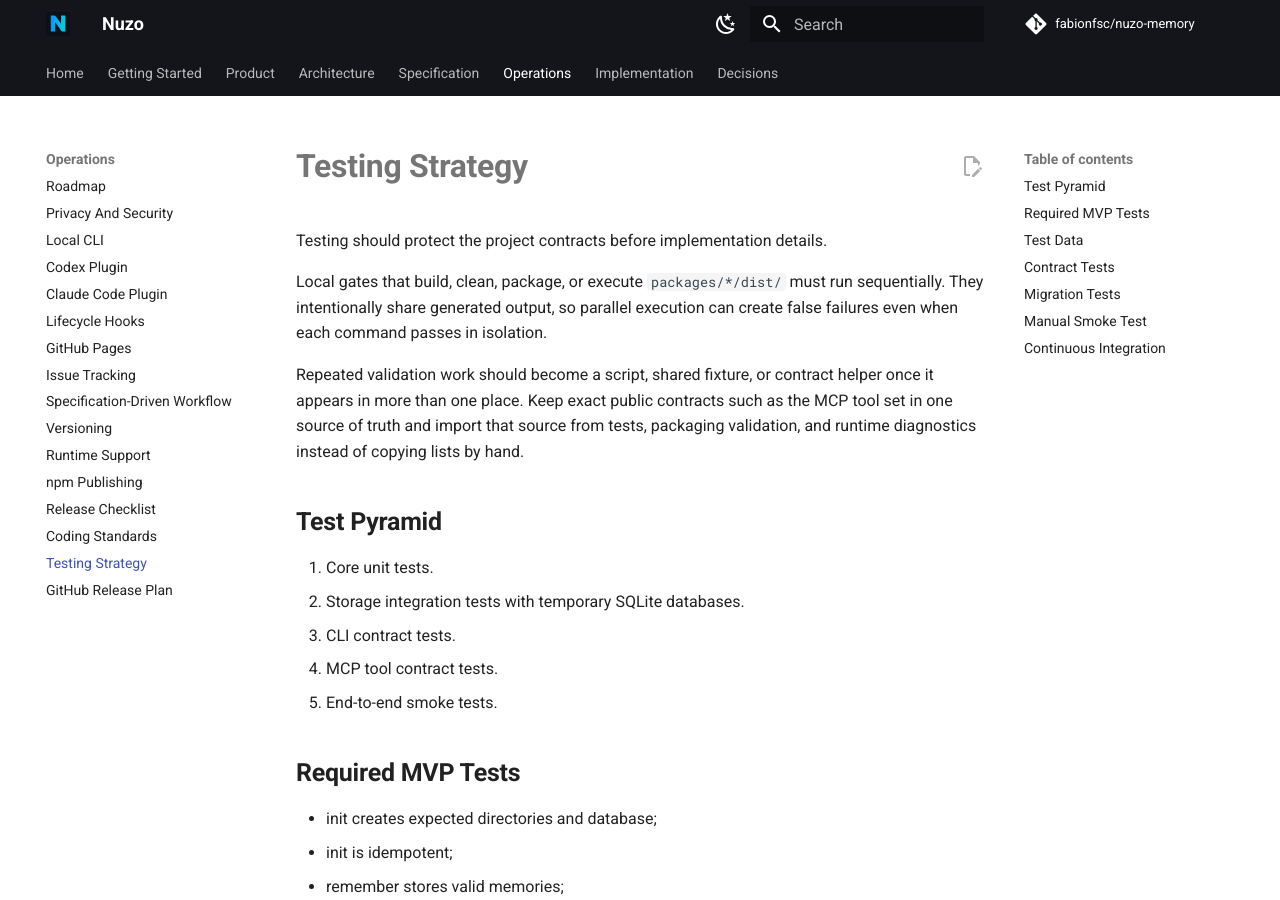
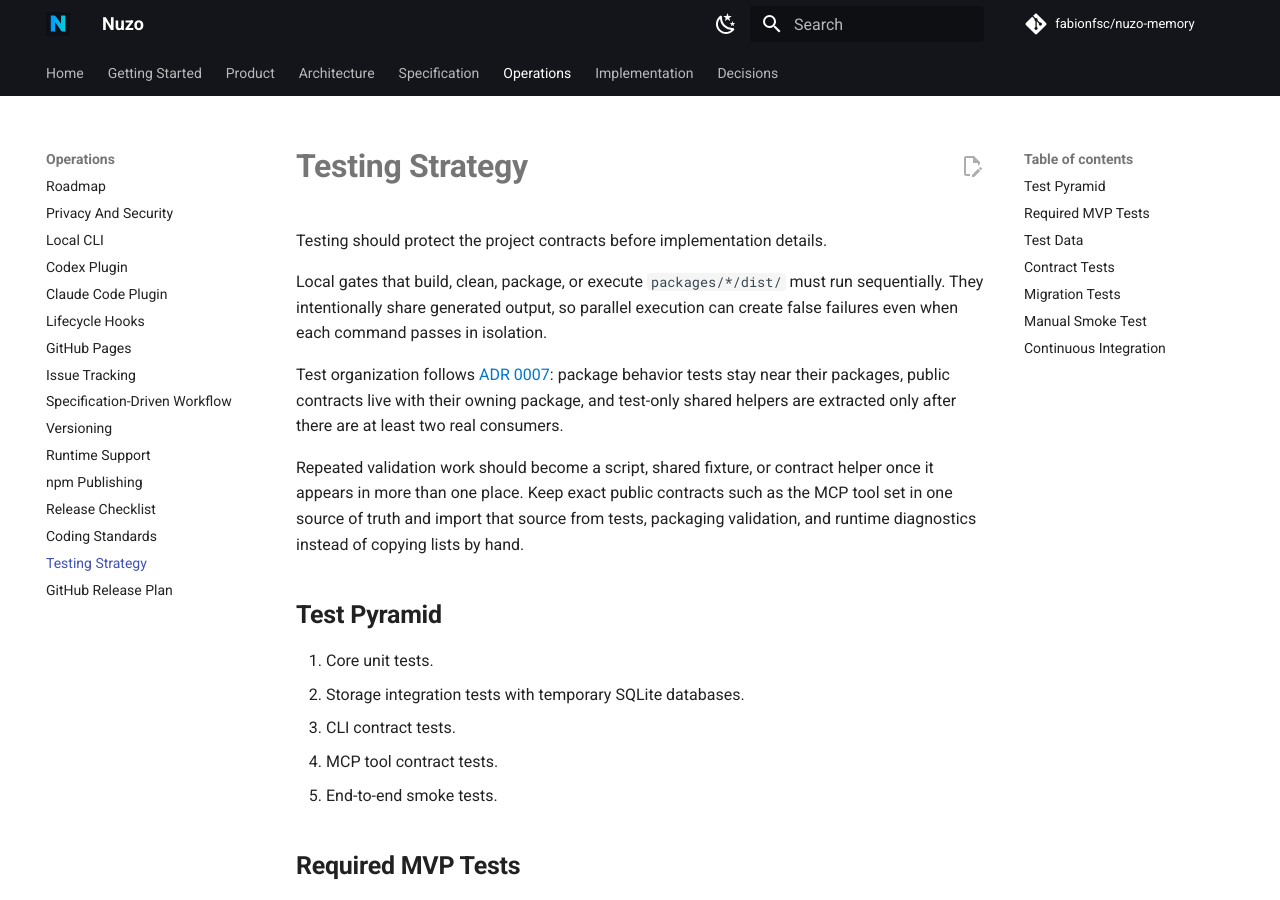
Before and after one commit to fabionfsc/nuzo-memory, an MkDocs documentation site: the page built from docs/operations/testing-strategy.md, in a window 1280 px wide and 900 px high. Built offline with MkDocs 1.6.1 and Material for MkDocs 9.7.7, drawn with Linux system fonts in a browser that asks for light colours; comment, search, counter and statistics services are not loaded.

Commit message:
docs: record test organization decision
Records ADR 0007 for package-local tests, shared runtime contracts, and when future test-support extraction is justified.

```diff
--- a/docs/operations/testing-strategy.md
+++ b/docs/operations/testing-strategy.md
@@ -5,6 +5,11 @@ Testing should protect the project contracts before implementation details.
 Local gates that build, clean, package, or execute `packages/*/dist/` must run
 sequentially. They intentionally share generated output, so parallel execution
 can create false failures even when each command passes in isolation.
+
+Test organization follows [ADR 0007](../adr/0007-test-organization.md):
+package behavior tests stay near their packages, public contracts live with
+their owning package, and test-only shared helpers are extracted only after
+there are at least two real consumers.
 
 Repeated validation work should become a script, shared fixture, or contract
 helper once it appears in more than one place. Keep exact public contracts such
--- a/mkdocs.yml
+++ b/mkdocs.yml
@@ -117,3 +117,4 @@ nav:
       - Package Boundaries: adr/0004-package-boundaries.md
       - Stable Tool Contracts: adr/0005-stable-tool-contracts.md
       - Host Plugin Runtime Distribution: adr/0006-host-plugin-runtime-distribution.md
+      - Test Organization: adr/0007-test-organization.md
```
Also changed, not shown: CHANGELOG.md (+2 -0 lines), docs/README.md (+3 -0 lines), docs/adr/0007-test-organization.md (added, +47 -0 lines).
